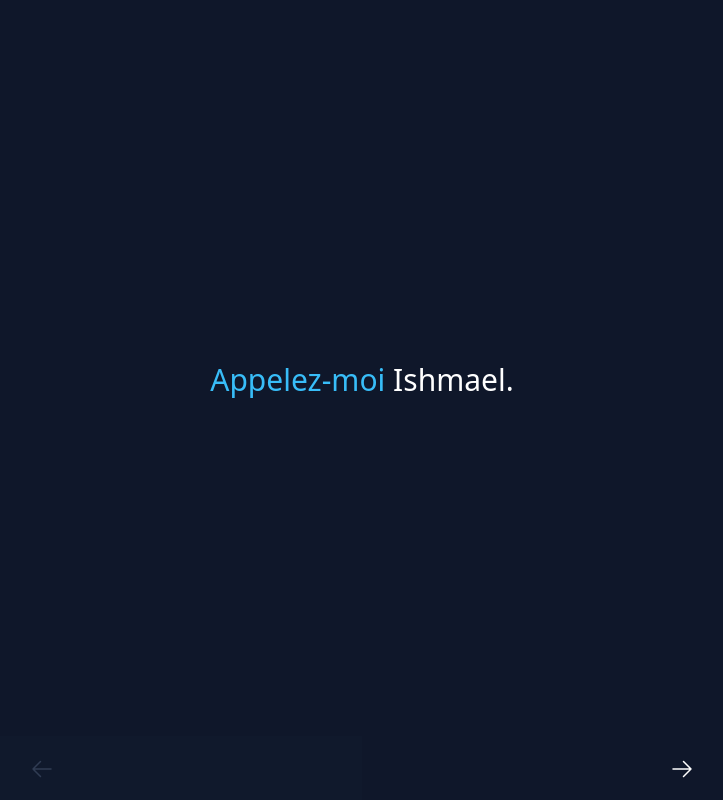
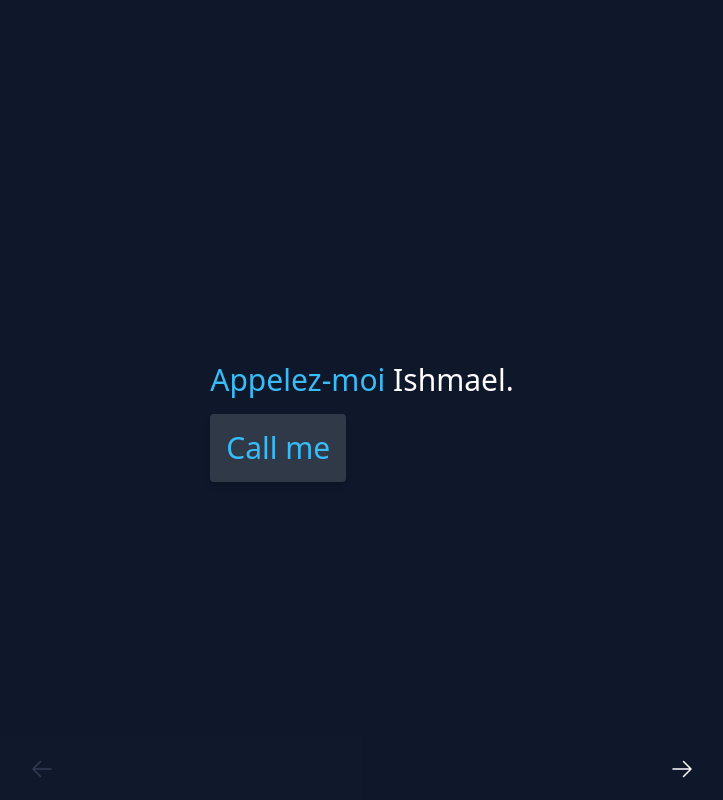
Before and after one commit to DKormann/flai, a SvelteKit app: page / in a window 1280 px wide. Both pictures are taken after a click on the button "Appelez-moi". Shown: the whole page, without its empty margins (278-1001 px from the left). Built offline with nearby package versions, Linux system fonts and the light colour scheme.

Commit message:
add tooltips

```diff
--- a/src/routes/bubble.svelte
+++ b/src/routes/bubble.svelte
@@ -1,21 +1,21 @@
 <script lang="ts">
-  export var data: { translation: string; original: string };
+  export let data: { translation: string; original: string };
+  export let index: number;
+  export let openTooltipIndex: number;
+  export let toggleTooltip: (index: number) => void;
 
-  var opened = false;
-
-  function toggle() {
-    console.log("toggle");
-
-    opened = !opened;
-  }
+  import { fade } from "svelte/transition";
 </script>
 
-<button class="text-primary" on:click={toggle}>
-  {#if opened}
-    <div class="tooltip" data-tip={data.original}>
-      {data.translation}
+<button class="text-primary relative" on:click={() => toggleTooltip(index)}>
+  {data.translation}
+
+  {#if openTooltipIndex === index}
+    <div
+      class="absolute mt-1 p-1 px-4 z-10 bg-gray-700 bg-opacity-80 rounded shadow-md"
+      transition:fade
+    >
+      {data.original}
     </div>
-  {:else}
-    {data.translation}
   {/if}
 </button>
--- a/src/routes/line.svelte
+++ b/src/routes/line.svelte
@@ -1,66 +1,59 @@
-
-<script lang='ts'>
+<script lang="ts">
   import { bubble, text } from "svelte/internal";
   import Bubble from "./bubble.svelte";
-
 
   /**
    * @type {string}
    */
-     export var txt:string;
+  export var txt: string;
 
   /**
    * @type {Map<string, string>}
    */
-    export var translations:Map<string, string>;
+  export var translations: Map<string, string>;
 
-    type translation = {original:string, translation:string}
+  type translation = { original: string; translation: string };
 
   console.log(translations.entries());
 
-
-    function splitTranslations(txt:string):(string|translation)[] {
-        var res:(string|translation)[] = [txt]
+  function splitTranslations(txt: string): (string | translation)[] {
+    var res: (string | translation)[] = [txt];
 
     translations.forEach((translation, original) => {
+      var new_res: (string | translation)[] = [];
 
-            var new_res:(string|translation)[] = []
+      res.forEach((part) => {
+        if (typeof part == "string" && part.includes(original)) {
+          var splits = part.split(original);
+          new_res.push(splits[0]);
+          new_res.push({ translation, original });
+          new_res.push(splits[1]);
+        } else {
+          new_res.push(part);
+        }
+      });
+      res = new_res;
+    });
 
-            res.forEach(part=>{
-                if(typeof(part)=="string" && part.includes(original)){
-
-                    var splits = part.split(original)
-                    new_res.push(splits[0])
-                    new_res.push({translation,original})
-                    new_res.push(splits[1])
-
-                }else{
-                    new_res.push(part)
+    return res;
   }
-            })
-            res = new_res
-        })
-
-        return res
-    }
-
 
   const result = splitTranslations(txt);
   console.log(result);
 
+  let openTooltipIndex = -1;
 
+  let toggleTooltip = (index: number) => {
+    openTooltipIndex = openTooltipIndex === index ? -1 : index;
+  };
 </script>
 
-
 <p>
-
-    {#each result as part}
-        {#if (typeof(part)=="string")}
+  {#each result as part, index}
+    {#if typeof part == "string"}
       {part}
     {:else}
-            <Bubble data={part}/>
+      <Bubble data={part} {index} {openTooltipIndex} {toggleTooltip} />
     {/if}
-
-    {/each }
-
+  {/each}
 </p>
```
Lines whose indentation alone changed are shown as unchanged.
